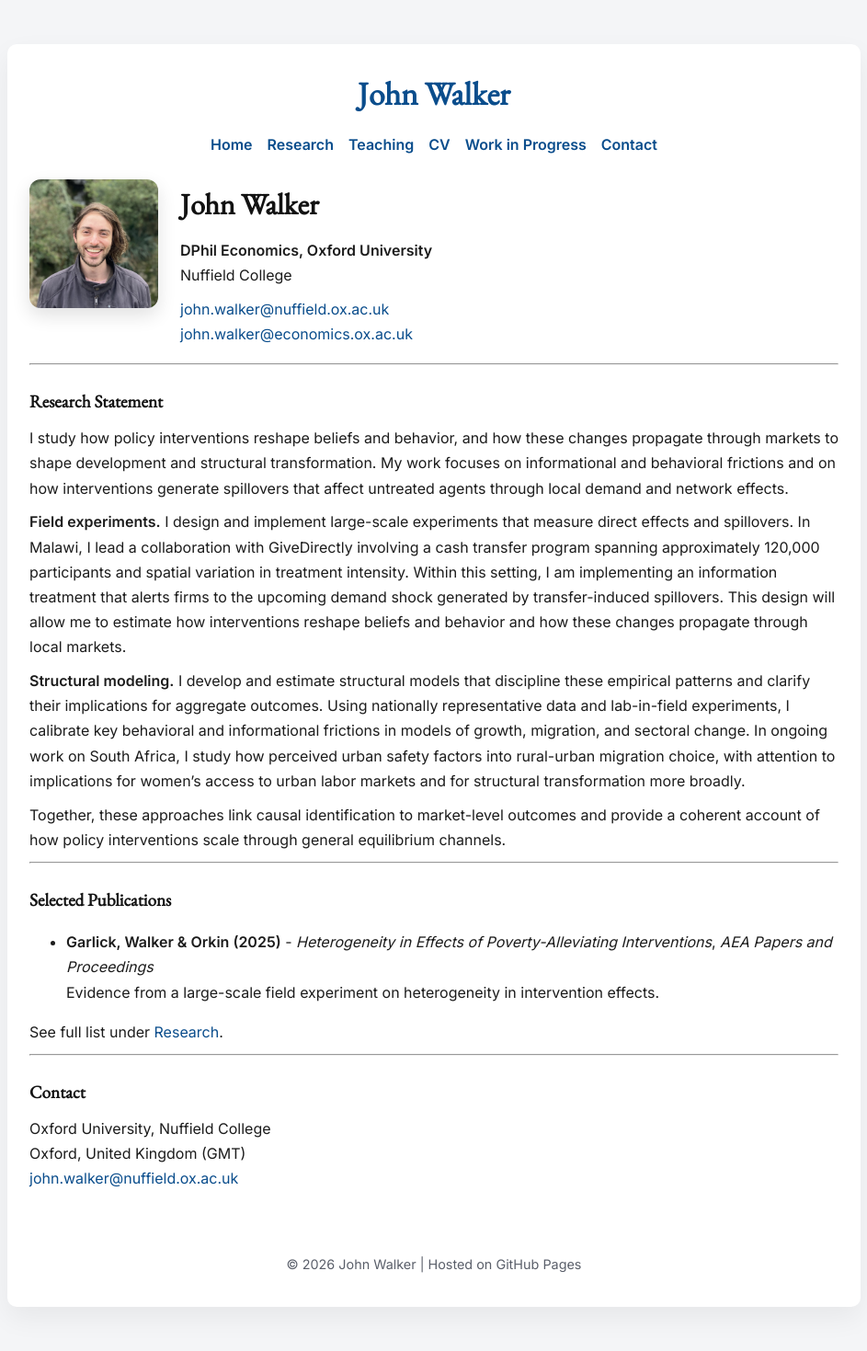
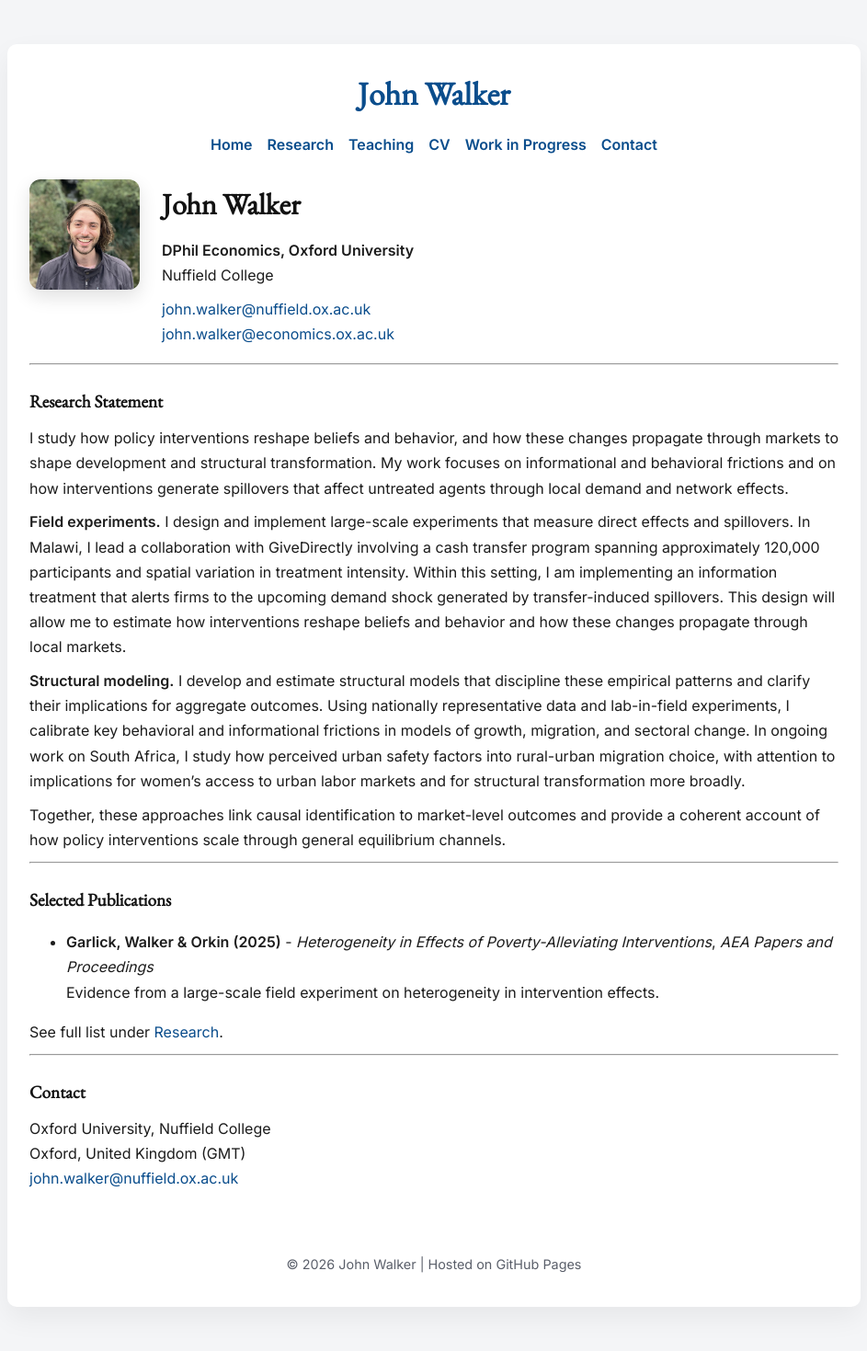
Before and after one commit to jwal1024/johnwalkerecon.github.io, a Jekyll site: the page built from index.md, in a window 1280 px wide. Shown: the whole page at 92% size, without its empty margins (168-1111 px from the left). Built offline with Jekyll 4.4.1, drawn with Linux system fonts in a browser that asks for light colours.

Commit message:
Smaller headshot

```diff
--- a/assets/css/style.css
+++ b/assets/css/style.css
@@ -38,10 +38,19 @@ main {
   margin: 0 0 0.5rem 0;
 }
 .headshot {
-  width: 140px;
-  max-width: 100%;
+  width: 120px;
+  max-width: 120px;
+  height: auto;
+  flex: 0 0 120px;
   border-radius: 12px;
   box-shadow: 0 8px 20px rgba(0,0,0,0.12);
+}
+@media (max-width: 600px) {
+  .headshot {
+    width: 96px;
+    max-width: 96px;
+    flex-basis: 96px;
+  }
 }
 h1, h2, h3 {
   font-family: 'EB Garamond', serif;
```
